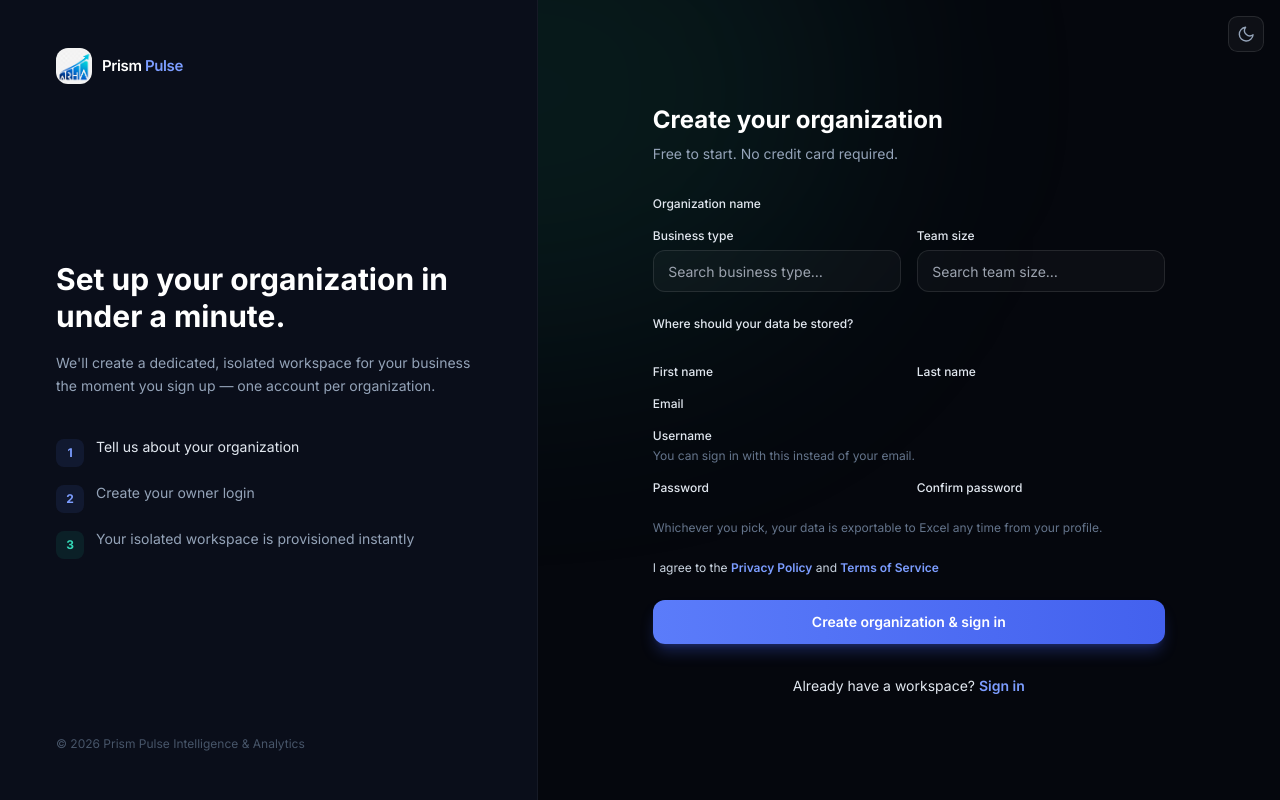
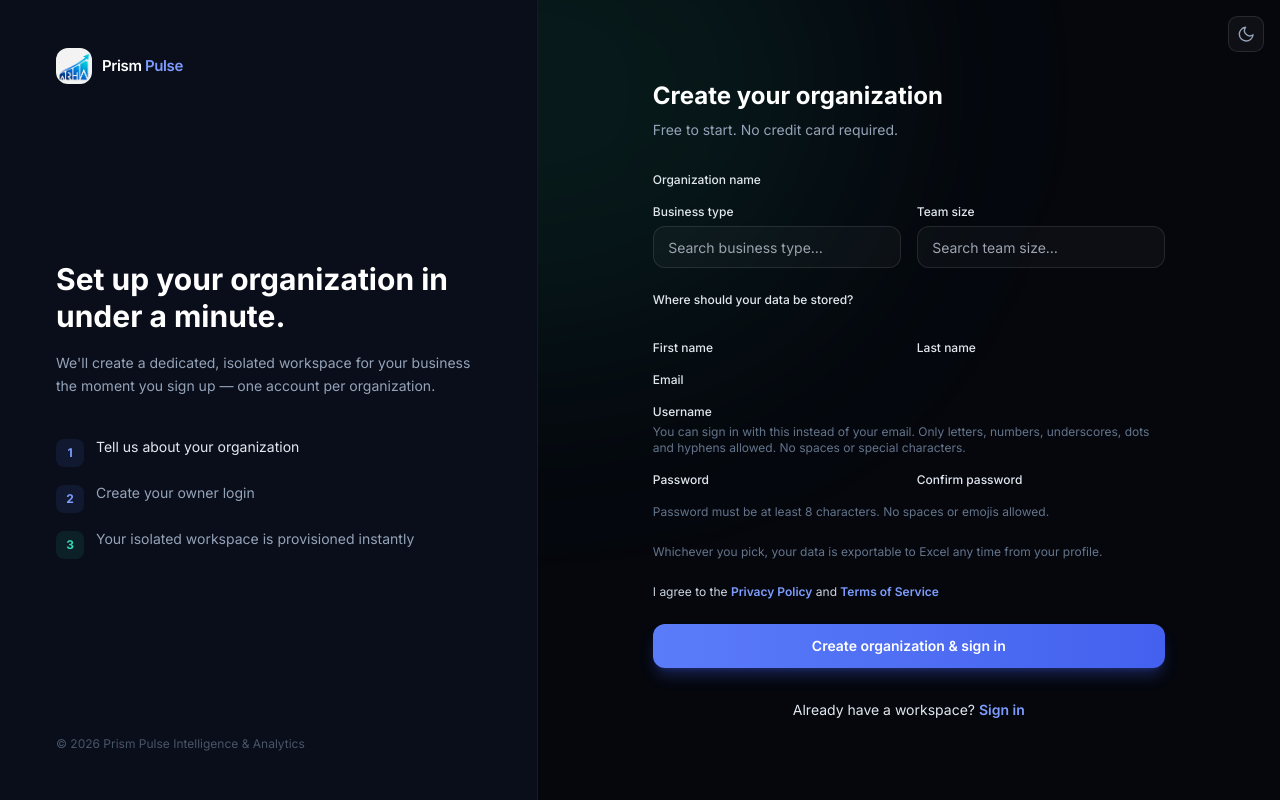
Before and after one commit to bejjankisreekar/Business_analytics_intelligence, a Django app: template templates/accounts/signup.html in a window 1280 px wide. Run offline with Django 5.2, Linux system fonts and the light colour scheme; the template is opened without the code that fills it, so the values that code supplies are empty; some libraries are stand-ins or nearby versions.

Commit message:
Add input validation for username and password fields
- Reject spaces in username (show error: 'Username cannot contain spaces.')
- Reject emojis and non-ASCII characters in password (show error: 'Password contains invalid characters')
- Add descriptive help text below username field
- Add descriptive help text below password fields
- Add error message display below both username and password fields
- Validation occurs both client-side (required attr) and server-side (form validation)
Co-Authored-By: Claude Haiku 4.5 <noreply@anthropic.com>

```diff
--- a/templates/accounts/signup.html
+++ b/templates/accounts/signup.html
@@ -123,26 +123,29 @@
             <div>
               <label for="{{ form.username.id_for_label }}" class="block text-xs font-medium text-slate-200">Username</label>
               {{ form.username }}
-              <p class="mt-1 text-xs text-slate-500">You can sign in with this instead of your email.</p>
               {% for error in form.username.errors %}<p class="mt-1 text-xs text-red-400">{{ error }}</p>{% endfor %}
+              <p class="mt-1 text-xs text-slate-500">You can sign in with this instead of your email. Only letters, numbers, underscores, dots and hyphens allowed. No spaces or special characters.</p>
             </div>
             <div class="grid grid-cols-1 gap-4 sm:grid-cols-2">
               <div>
                 <label for="{{ form.password.id_for_label }}" class="block text-xs font-medium text-slate-200">Password</label>
                 {{ form.password }}
+                {% for error in form.password.errors %}<p class="mt-1 text-xs text-red-400">{{ error }}</p>{% endfor %}
               </div>
               <div>
                 <label for="{{ form.confirm_password.id_for_label }}" class="block text-xs font-medium text-slate-200">Confirm password</label>
                 {{ form.confirm_password }}
+                {% for error in form.confirm_password.errors %}<p class="mt-1 text-xs text-red-400">{{ error }}</p>{% endfor %}
               </div>
             </div>
+            <p class="text-xs text-slate-500">Password must be at least 8 characters. No spaces or emojis allowed.</p>
           </div>
         </div>
 
         <p class="text-xs text-slate-500">Whichever you pick, your data is exportable to Excel any time from your profile.</p>
 
         <div class="flex items-start gap-2.5">
-          {{ form.terms_agree }}
+            {{ form.terms_agree }}
           <label for="{{ form.terms_agree.id_for_label }}" class="text-xs text-slate-300">
             I agree to the <a href="{% url 'core:privacy_policy' %}" target="_blank" class="font-semibold text-brand-400 hover:text-brand-300">Privacy Policy</a> and <a href="{% url 'core:terms' %}" target="_blank" class="font-semibold text-brand-400 hover:text-brand-300">Terms of Service</a>
           </label>
```
Also changed, not shown: apps/accounts/forms.py (+13 -0 lines).
